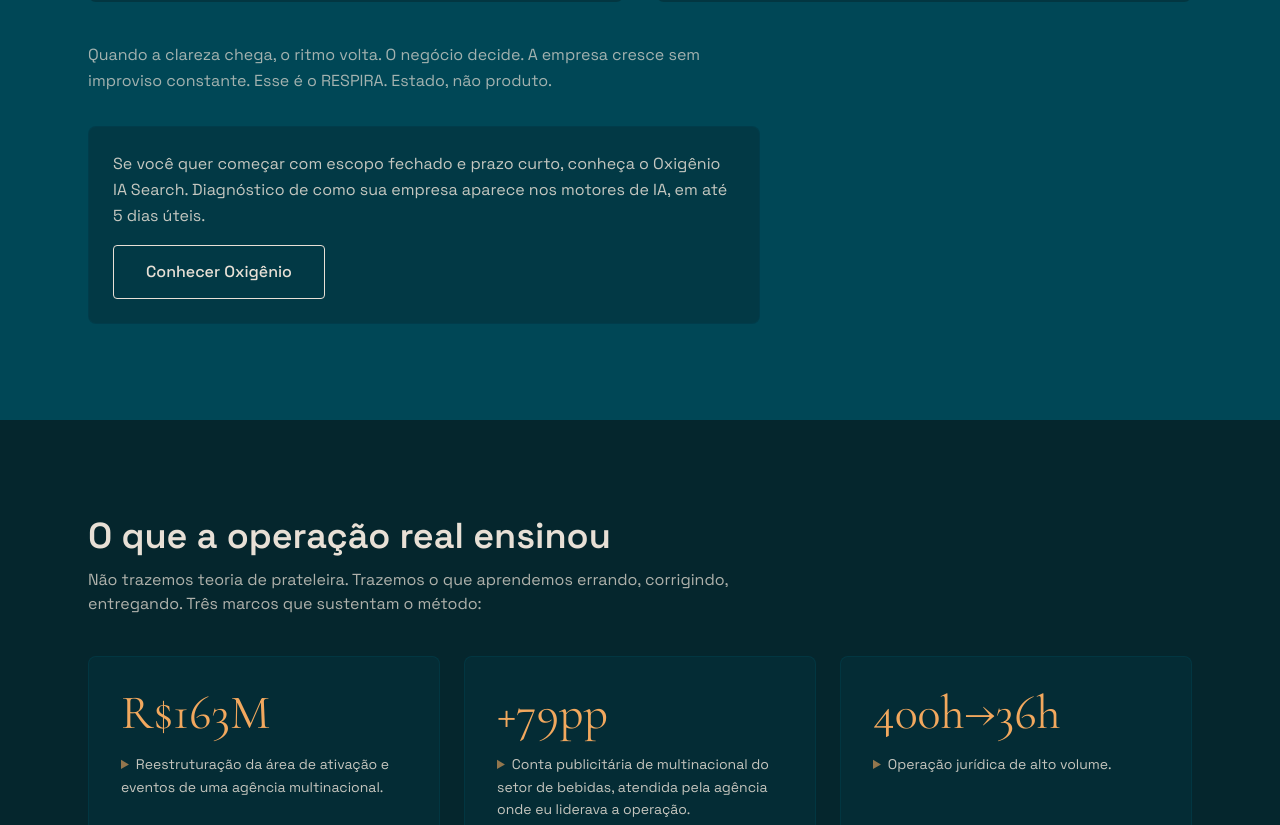
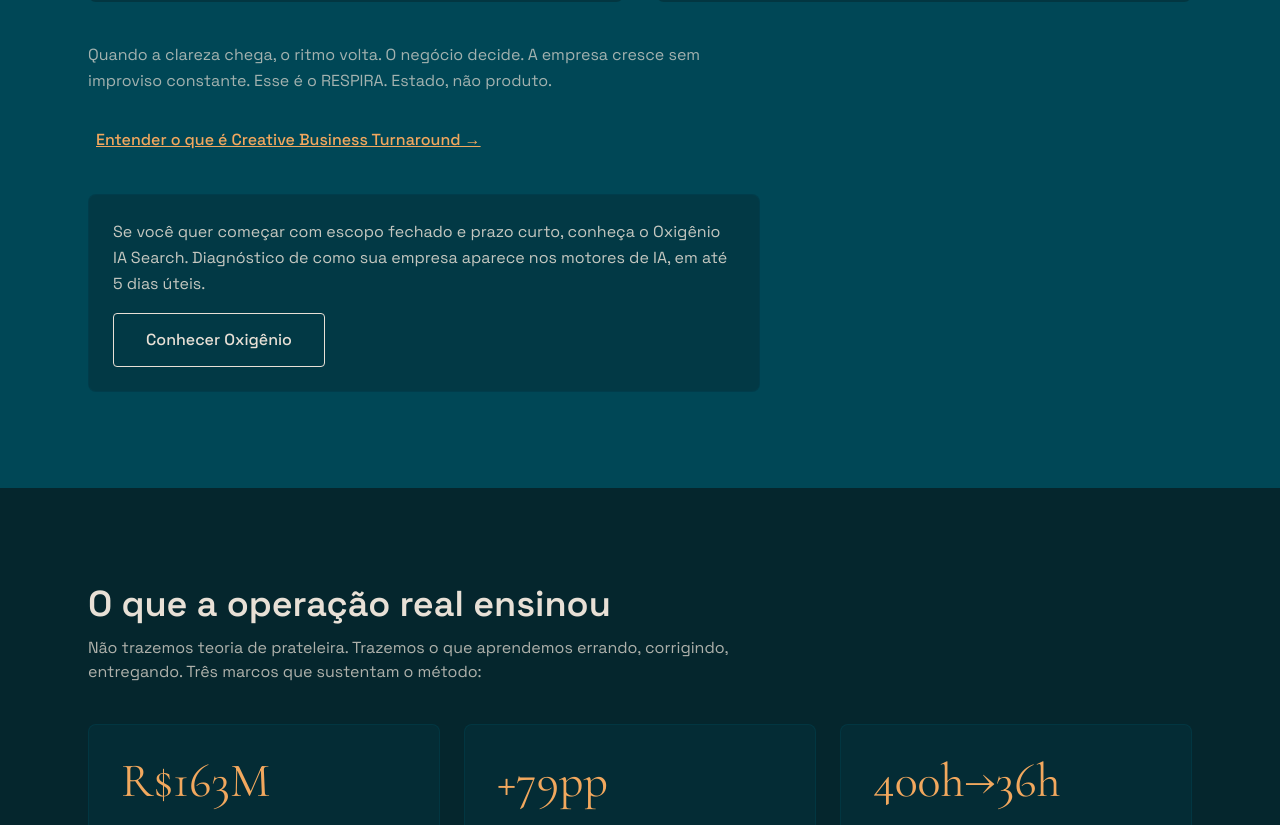
Before and after one commit to PiraLabs/pira-labs, a Next.js app: page / in a window 1280 px wide. Shown: the part 2082-2907 px from the top of the page. Built offline with nearby package versions, Linux system fonts and the light colour scheme; no server answers.

Commit message:
feat: home - link CBT após bloco RESPIRA

```diff
--- a/app/page.tsx
+++ b/app/page.tsx
@@ -168,9 +168,15 @@ export default function HomePage() {
           </div>
         </div>
 
-        <p className="text-off-white/70 font-body leading-relaxed mb-8 max-w-2xl">
+        <p className="text-off-white/70 font-body leading-relaxed mb-6 max-w-2xl">
           Quando a clareza chega, o ritmo volta. O negócio decide. A empresa cresce sem improviso constante. Esse é o RESPIRA. Estado, não produto.
         </p>
+
+        <div className="mb-8">
+          <CTAButton variant="tertiary" href="/creative-business-turnaround">
+            Entender o que é Creative Business Turnaround →
+          </CTAButton>
+        </div>
 
         <div className="bg-deep-teal/40 border border-teal/30 rounded-lg p-6 max-w-2xl">
           <p className="text-off-white/85 font-body leading-relaxed mb-4">
```
